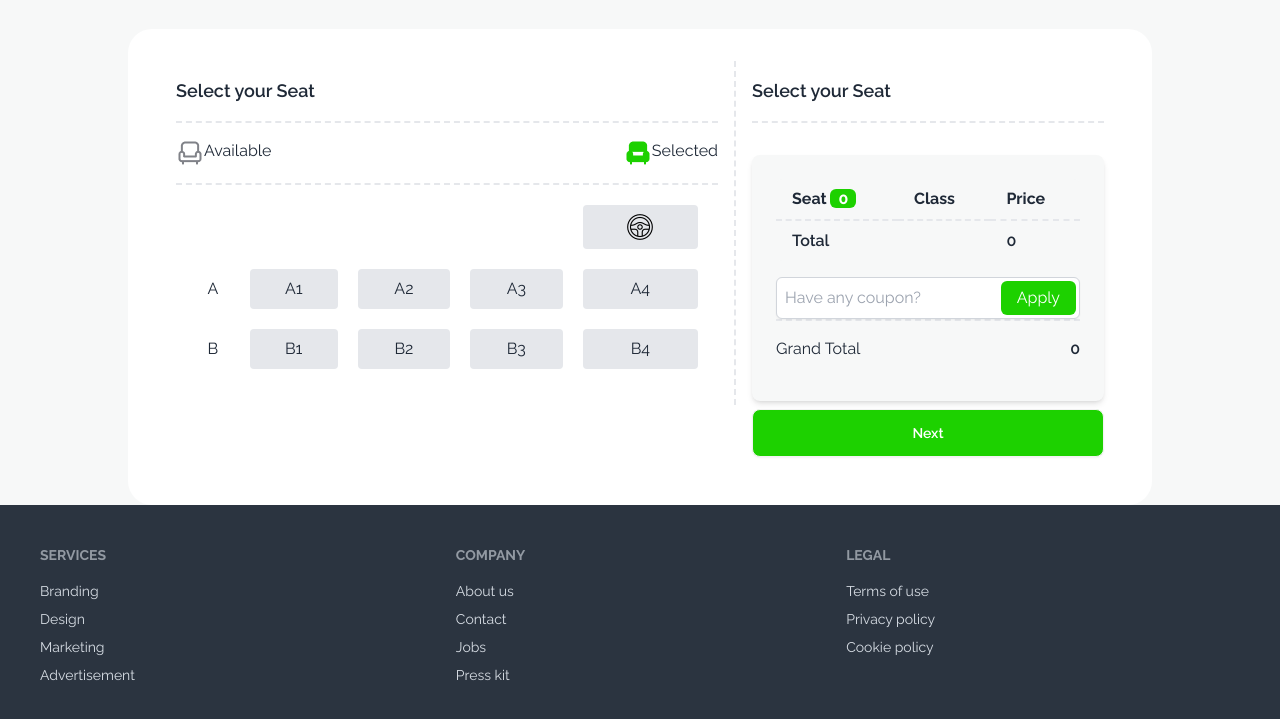
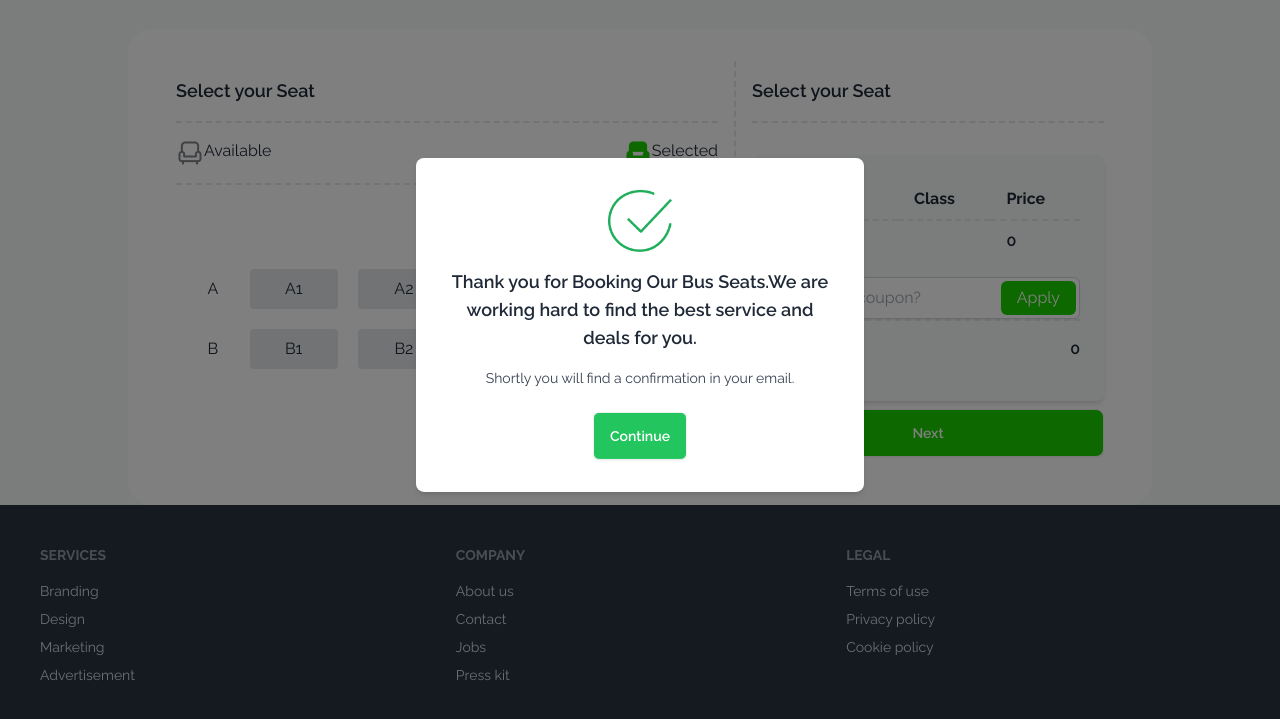
Before and after one commit to AbdullaAlHarun/smart-ticketing, a plain HTML site: page index.html in a window 1280 px wide. Both pictures are taken after a click on the button "Next". Shown: the part 1917-2636 px from the top of the page. Drawn offline with nearby package versions, Linux system fonts and the light colour scheme.

Commit message:
Added Popup Section!

```diff
--- a/index.html
+++ b/index.html
@@ -232,6 +232,21 @@
           </div>
         </section>
 
+        <!--Popup Section-->
+        <div id="popup-container" class="fixed inset-0 flex items-center justify-center z-50 hidden">
+            <div class="fixed inset-0 bg-black opacity-50"></div>
+              <div class="absolute top-1/2 left-1/2 transform -translate-x-1/2 -translate-y-1/2 bg-white rounded-lg p-8 shadow-md max-w-md">
+                  <div class="text-center">
+                      <img src="images/success.png" alt="Success Icon" class="mx-auto mb-4 w-16">
+                      <p class="text-lg font-semibold mb-4">Thank you for Booking Our Bus Seats.We are working hard to find the best service and deals for you.</p>
+                      <p class="text-sm text-gray-700 mb-6"> Shortly you will find a confirmation in your email.</p>
+                  </div>
+                  <div class="text-center">
+                      <button id="continue-btn" class="btn bg-green-500 text-white px-4 py-2 rounded-md hover:bg-green-600">Continue</button>
+                  </div>
+              </div>
+        </div>
+
     </main>
     <footer class="footer p-10 bg-neutral text-neutral-content">
         <nav>
--- /dev/null
+++ b/js/popup.js
@@ -0,0 +1,13 @@
+// Add this JavaScript code in your <script> tag or external JavaScript file
+const thanksBtn = document.getElementById('thanks-btn');
+const popupContainer = document.getElementById('popup-container');
+
+// Event listener for the "thanks" button
+thanksBtn.addEventListener('click', () => {
+    popupContainer.classList.toggle('hidden'); // Toggle the visibility of the popup container
+});
+
+// Event listener for the "continue" button inside the popup
+document.getElementById('continue-btn').addEventListener('click', () => {
+    popupContainer.classList.add('hidden'); // Hide the popup when the "continue" button is clicked
+});
```
